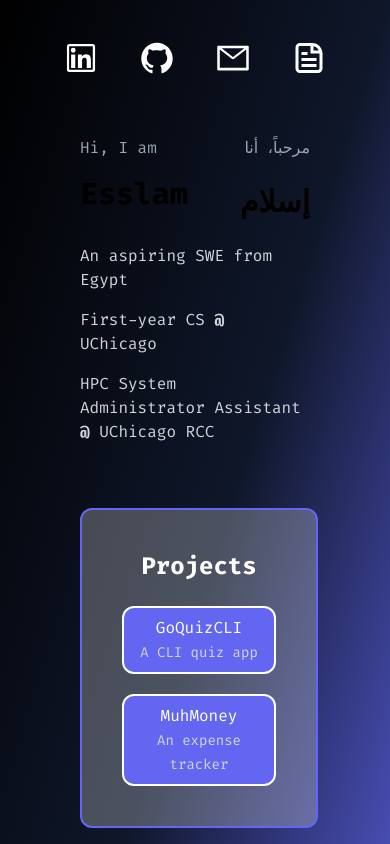
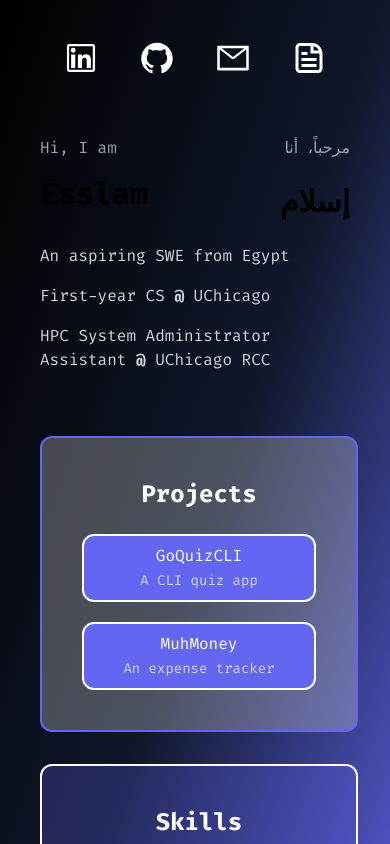
Before and after one commit to esslam-ashour/personal-website, a Next.js app: page / in a window 390 px wide. Shown: the top 844 px of the page. Built offline with nearby package versions, Linux system fonts and the light colour scheme.

Commit message:
adjusted padding for mobile

```diff
--- a/app/page.js
+++ b/app/page.js
@@ -12,7 +12,7 @@ export default function Experience() {
         <link rel="icon" href="/favicon.ico" />
       </Head>
 
-      <main className=' bg-gradient-to-tl from-indigo-500 via-slate-900 to-black px-10 md:px-20 lg:px-40 max-w-screen'>
+      <main className=' bg-gradient-to-tl from-indigo-500 via-slate-900 to-black md:px-20 lg:px-40 max-w-screen'>
         <nav className="text-4xl md:text-5xl lg:text-5xl flex justify-center gap-10 py-3 flex-row md:flex flex-grow pt-10">
             <a rel="noopener noreferrer" target="_blank" href="https://linkedin.com/in/esslam-ashour"><AiOutlineLinkedin className="text-white hover:text-indigo-600 hover:translate-y-1 transition ease-in" /></a>
             <a rel="noopener noreferrer" target="_blank" href="https://github.com/esslam-ashour"><AiOutlineGithub className="text-white hover:text-indigo-600 hover:translate-y-1 transition ease-in" /></a>
```
